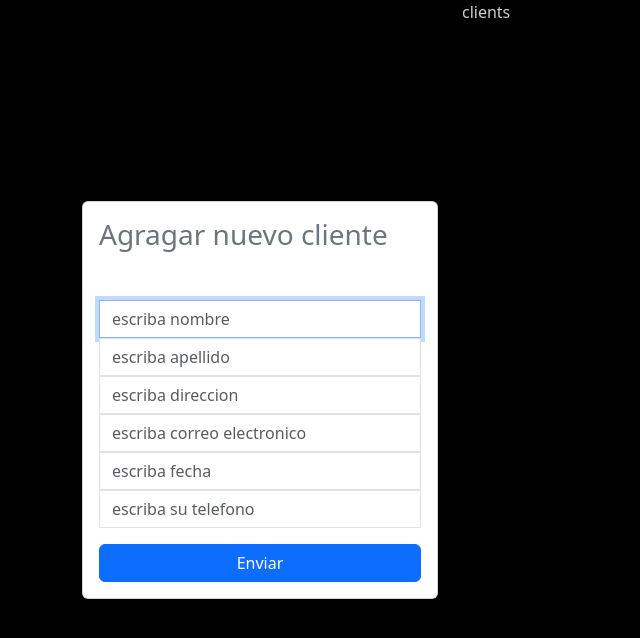
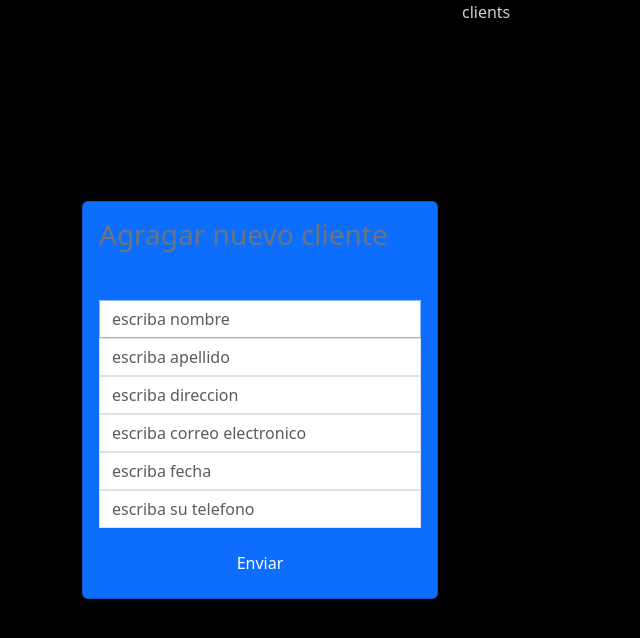
Before and after one commit to haroldCoder/websockets-nodejs, a website: page websockets-nodejs-main/src/public/index.html in a window 1280 px wide. Shown: the whole page, without its empty margins (0-640 px from the left). Drawn offline with nearby package versions, Linux system fonts and the light colour scheme; no server answers.

Commit message:
relocated to / & change style of UI

```diff
--- a/websockets-nodejs-main/src/public/index.html
+++ b/websockets-nodejs-main/src/public/index.html
@@ -12,7 +12,7 @@
     <div class="container h-100">
         <div class="row h-100">
             <div class="col-md-4 my-auto">
-                <form class="card card-body" id="notesForm" action="">
+                <form class="card card-body bg-primary" id="notesForm" action="">
                     <h1 class="h3 mb-5 text-secondary">Agragar nuevo cliente</h1>
                     <input type="text" id="nombre" name="nombre" placeholder="escriba nombre" class="form-control rounded-0" autofocus>
                     <input type="text" id="apellido" name="apellido" placeholder="escriba apellido" class="form-control rounded-0" autofocus>
```
